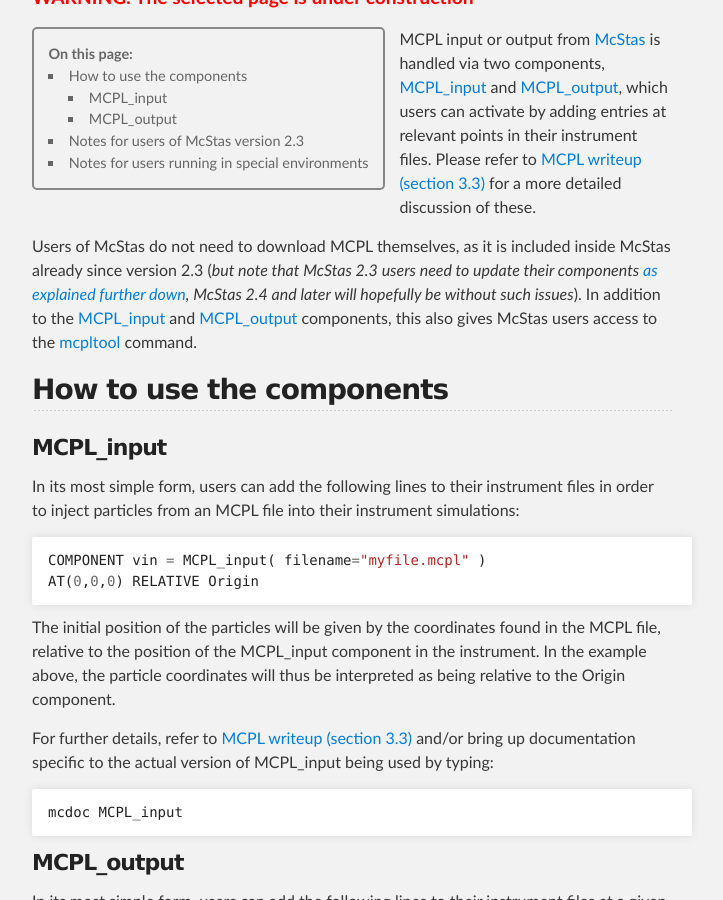
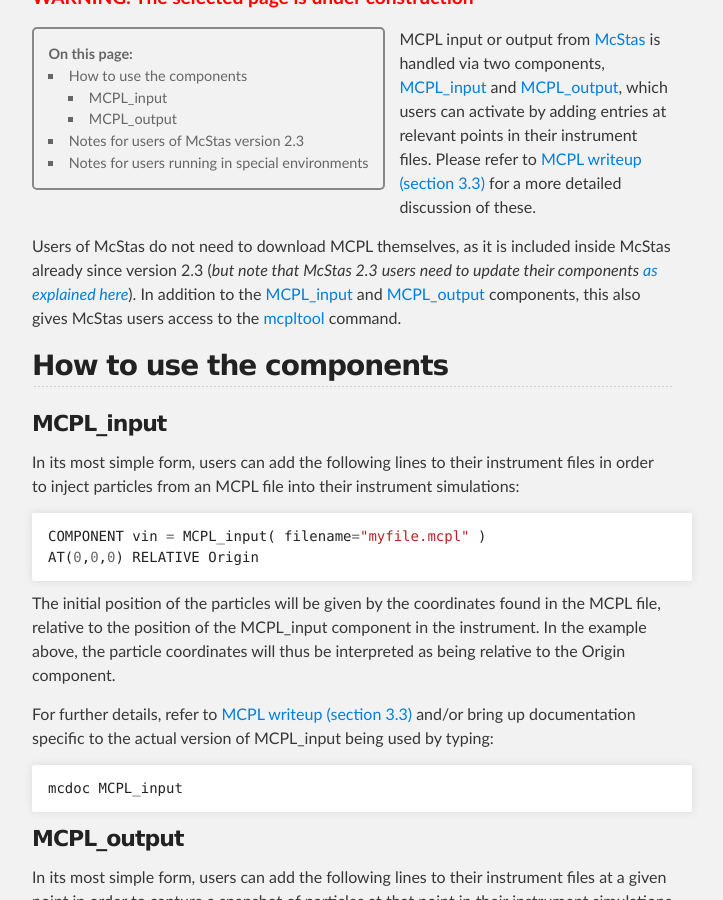
Before and after one commit to mctools/mcpl, a Jekyll site: the page built from hooks_mcstas.md, in a window 1280 px wide and 900 px high, scrolled down 341 px. Shown: the whole window, without its empty margins (288-1011 px from the left). Built offline with Jekyll 4.4.1, drawn with Linux system fonts in a browser that asks for light colours.

Commit message:
Update hooks_mcstas.md

```diff
--- a/hooks_mcstas.md
+++ b/hooks_mcstas.md
@@ -12,7 +12,7 @@ subsection=3.3 %} for a more detailed discussion of these.
 
 Users of McStas do not need to download MCPL themselves, as it is included
 inside McStas already since version 2.3 (_but note that McStas 2.3 users need to update their components
-[as explained further down](#notes-for-users-of-mcstas-version-23), McStas 2.4 and later will hopefully be without such issues_). In addition to the
+[as explained here](#notes-for-users-of-mcstas-version-23)_). In addition to the
 [MCPL_input](http://mcstas.org/download/components/misc/MCPL_input.html) and
 [MCPL_output](http://mcstas.org/download/components/misc/MCPL_output.html) components, this also gives McStas users access to the [mcpltool](LOCAL:usage_cmdline) command.
 
```
